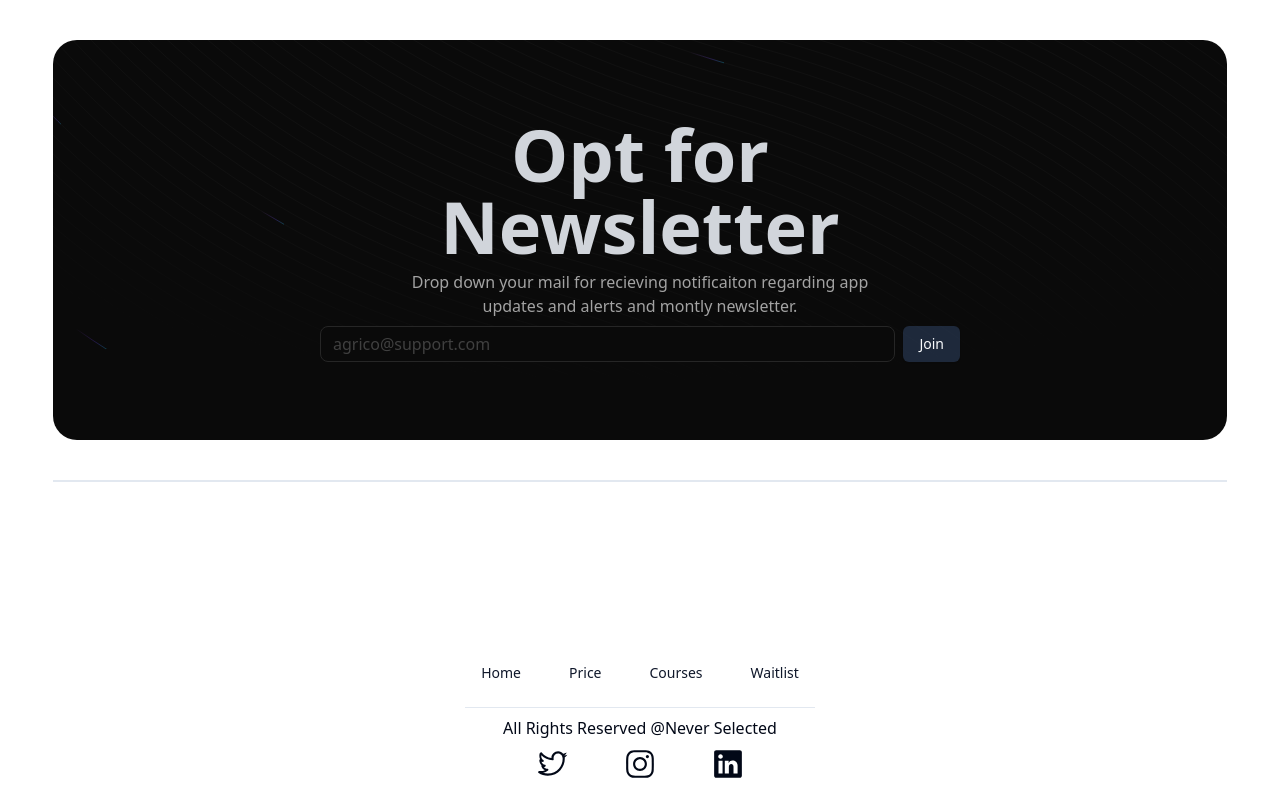
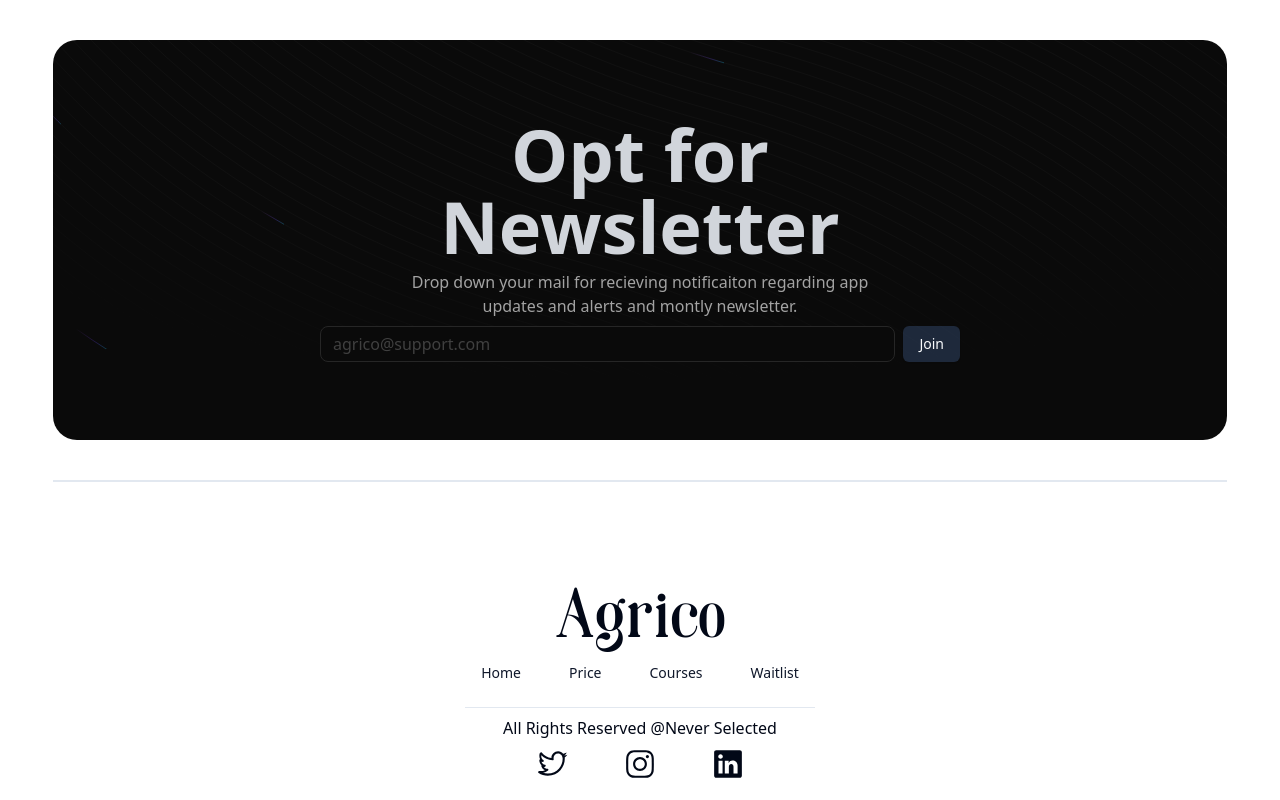
Before and after one commit to sohamt-21/HackNight24, a React (Vite) app in the folder frontend/: page / in a window 1280 px wide. Shown: the part 4098-4898 px from the top of the page. Built offline with nearby package versions, Linux system fonts and the light colour scheme; grey boxes are pictures that could not be loaded.

Commit message:
Footer Fix

```diff
--- a/frontend/src/components/CustomComponents/Footer/Footer.jsx
+++ b/frontend/src/components/CustomComponents/Footer/Footer.jsx
@@ -1,6 +1,6 @@
 import { Button } from "../../ui/button";
 import React, { useRef } from "react";
-import { motion, useScroll, useTransform } from "framer-motion";
+import { motion, useScroll, useTransform, useInView } from "framer-motion";
 import {
   InstagramLogoIcon,
   LinkedInLogoIcon,
@@ -27,7 +27,7 @@ function Footer() {
       >
         <div className="flex flex-col justify-center items-center mt-20">
           <p className="font-Soria text-7xl flex justify-center items-center">
-            <TextAnimation text={"FinRock"}/>
+            Agrico
           </p>
           <div className="flex flex-row gap-[1rem]">
             <Button variant="link">Home</Button>
```
